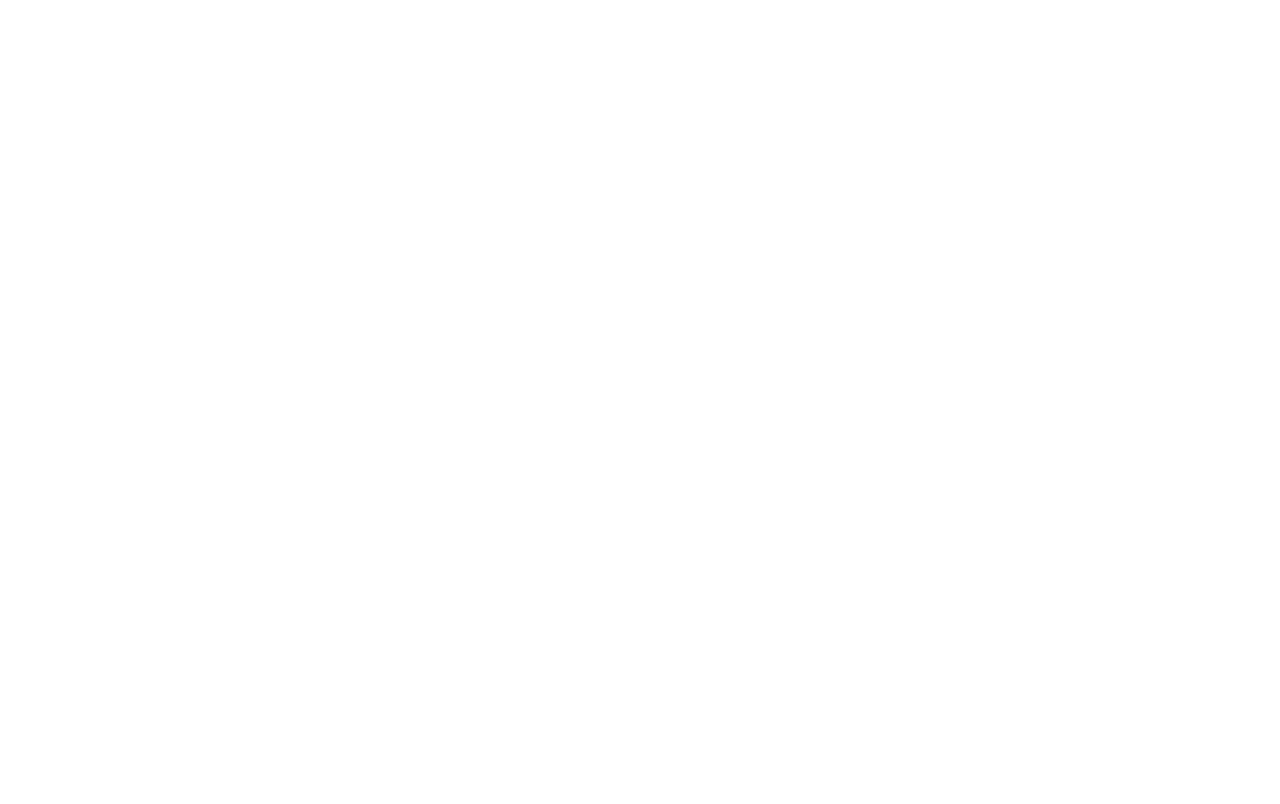
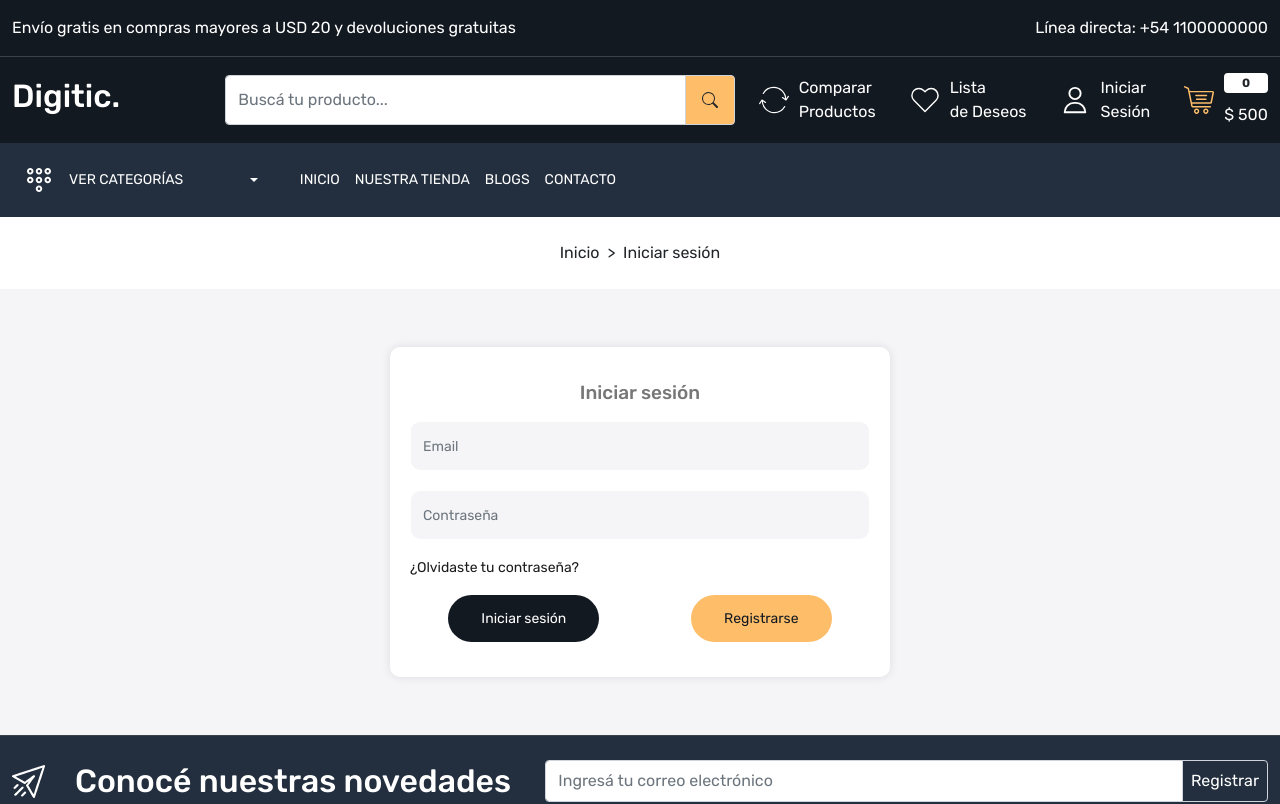
Before and after one commit to francolivelli/digistore, a React (Create React App) app in the folder client/: page /login in a window 1280 px wide. Before the commit this address had no page. Shown: the top 804 px of the page. Built offline with nearby package versions, Linux system fonts and the light colour scheme.

Commit message:
auth flow

```diff
--- a/client/src/App.css
+++ b/client/src/App.css
@@ -597,3 +597,52 @@
 }
 
 /* Compare Product Page Ends Here */
+
+/* Auth Card */
+
+.auth-card {
+  padding: 35px 20px;
+  background-color: white;
+  width: 500px;
+  margin: 10px auto;
+  border-radius: 10px;
+  box-shadow: 0 0 10px #0000001a;
+}
+
+.auth-card h3 {
+  font-size: 19px;
+  font-weight: 500;
+  color: var(--color-777777);
+}
+
+.auth-card p {
+  font-size: 13px;
+  color: var(--color-777777);
+}
+
+.auth-card .form-control {
+  height: 50px;
+  background-color: var(--color-f5f5f7);
+  color: var(--color-131921);
+  font-size: 14px;
+  border-radius: 10px;
+  border-color: transparent;
+}
+
+.auth-card a {
+  font-size: 14px;
+  font-weight: 400;
+  color: var(--color-1c1c1b);
+}
+
+.auth-card .signup {
+  background-color: var(--color-febd69);
+  color: var(--color-131921);
+}
+
+.auth-card .signup:hover {
+  background-color: var(--color-131921);
+  color: white;
+}
+
+/* Auth Card Ends Here */
--- a/client/src/App.js
+++ b/client/src/App.js
@@ -9,6 +9,10 @@
 import Blog from "./pages/Blog";
 import CompareProduct from "./pages/CompareProduct";
 import Wishlist from "./pages/Wishlist";
+import Login from "./pages/Login";
+import ForgotPassword from "./pages/ForgotPassword";
+import Signup from "./pages/Signup";
+import ResetPassword from "./pages/ResetPassword";
 
 function App() {
   return (
@@ -23,6 +27,10 @@
             <Route path="blogs" element={<Blog />} />
             <Route path="compare-product" element={<CompareProduct />} />
             <Route path="wishlist" element={<Wishlist />} />
+            <Route path="login" element={<Login />} />
+            <Route path="forgot-password" element={<ForgotPassword />} />
+            <Route path="signup" element={<Signup />} />
+            <Route path="reset-password" element={<ResetPassword />} />
           </Route>
         </Routes>
       </BrowserRouter>
--- /dev/null
+++ b/client/src/pages/ForgotPassword.js
@@ -0,0 +1,47 @@
+import React from "react";
+import BreadCrumb from "../components/BreadCrumb";
+import Meta from "../components/Meta";
+import { Link } from "react-router-dom";
+
+const ForgotPassword = () => {
+  return (
+    <>
+      <Meta title={"Recuperar contraseña"} />
+      <BreadCrumb title="Recuperar contraseña" />
+      <div className="login-wrapper py-5 home-wrapper-2">
+        <div className="container-xxl">
+          <div className="row">
+            <div className="col-12">
+              <div className="auth-card">
+                <h3 className="text-center mb-3">Recuperar contraseña</h3>
+                <p className="text-center my-2 mb-3">
+                  Te enviaremos un email para que recuperes tu contraseña
+                </p>
+                <form action="" className="d-flex flex-column gap-15">
+                  <div>
+                    <input
+                      type="email"
+                      name="email"
+                      placeholder="Email"
+                      className="form-control"
+                    />
+                  </div>
+                  <div>
+                    <div className="mt-3 d-flex justify-content-center flex-column gap-15 align-items-center">
+                      <button className="button border-0" type="submit">
+                        Enviar
+                      </button>
+                      <Link to="/login">Cancelar</Link>
+                    </div>
+                  </div>
+                </form>
+              </div>
+            </div>
+          </div>
+        </div>
+      </div>
+    </>
+  );
+};
+
+export default ForgotPassword;
--- /dev/null
+++ b/client/src/pages/Login.js
@@ -0,0 +1,55 @@
+import React from "react";
+import BreadCrumb from "../components/BreadCrumb";
+import Meta from "../components/Meta";
+import { Link } from "react-router-dom";
+
+const Login = () => {
+  return (
+    <>
+      <Meta title={"Iniciar sesión"} />
+      <BreadCrumb title="Iniciar sesión" />
+      <div className="login-wrapper py-5 home-wrapper-2">
+        <div className="container-xxl">
+          <div className="row">
+            <div className="col-12">
+              <div className="auth-card">
+                <h3 className="text-center mb-3">Iniciar sesión</h3>
+                <form action="" className="d-flex flex-column gap-15">
+                  <div>
+                    <input
+                      type="email"
+                      name="email"
+                      placeholder="Email"
+                      className="form-control"
+                    />
+                  </div>
+                  <div className="mt-1">
+                    <input
+                      type="password"
+                      name="password"
+                      placeholder="Contraseña"
+                      className="form-control"
+                    />
+                  </div>
+                  <div>
+                    <Link to="/forgot-password">¿Olvidaste tu contraseña?</Link>
+                    <div className="mt-3 d-flex justify-content-around gap-15 align-items-center">
+                      <button className="button border-0">
+                        Iniciar sesión
+                      </button>
+                      <Link to="/signup" className="button signup">
+                        Registrarse
+                      </Link>
+                    </div>
+                  </div>
+                </form>
+              </div>
+            </div>
+          </div>
+        </div>
+      </div>
+    </>
+  );
+};
+
+export default Login;
--- /dev/null
+++ b/client/src/pages/ResetPassword.js
@@ -0,0 +1,50 @@
+import React from "react";
+import BreadCrumb from "../components/BreadCrumb";
+import Meta from "../components/Meta";
+
+const ResetPassword = () => {
+  return (
+    <>
+      <Meta title={"Restablecer contraseña"} />
+      <BreadCrumb title="Restablecer contraseña" />
+      <div className="login-wrapper py-5 home-wrapper-2">
+        <div className="container-xxl">
+        <div className="row">
+          <div className="col-12">
+            <div className="auth-card">
+              <h3 className="text-center mb-3">Restablecer contraseña</h3>
+              <form action="" className="d-flex flex-column gap-15">
+                <div>
+                  <input
+                    type="password"
+                    name="password"
+                    placeholder="Contraseña"
+                    className="form-control"
+                  />
+                </div>
+                <div>
+                  <input
+                    type="password"
+                    name="confpassword"
+                    placeholder="Confirmar contraseña"
+                    className="form-control"
+                  />
+                </div>
+                <div>
+                  <div className="mt-3 d-flex justify-content-center flex-column gap-15 align-items-center">
+                    <button className="button border-0" type="submit">
+                      Cambiar
+                    </button>
+                  </div>
+                </div>
+              </form>
+            </div>
+          </div>
+        </div>
+        </div>
+      </div>
+    </>
+  );
+};
+
+export default ResetPassword;
--- /dev/null
+++ b/client/src/pages/Signup.js
@@ -0,0 +1,66 @@
+import React from "react";
+import BreadCrumb from "../components/BreadCrumb";
+import Meta from "../components/Meta";
+
+const Signup = () => {
+  return (
+    <>
+      <Meta title={"Registrarse"} />
+      <BreadCrumb title="Registrarse" />
+      <div className="login-wrapper py-5 home-wrapper-2">
+        <div className="container-xxl">
+          <div className="row">
+            <div className="col-12">
+              <div className="auth-card">
+                <h3 className="text-center mb-3">Crear cuenta</h3>
+                <form action="" className="d-flex flex-column gap-15">
+                  <div>
+                    <input
+                      type="text"
+                      name="name"
+                      placeholder="Nombre"
+                      className="form-control"
+                    />
+                  </div>
+                  <div>
+                    <input
+                      type="email"
+                      name="email"
+                      placeholder="Email"
+                      className="form-control"
+                    />
+                  </div>
+                  <div>
+                    <input
+                      type="tel"
+                      name="telephone"
+                      placeholder="Teléfono"
+                      className="form-control"
+                    />
+                  </div>
+                  <div>
+                    <input
+                      type="password"
+                      name="password"
+                      placeholder="Contraseña"
+                      className="form-control"
+                    />
+                  </div>
+                  <div>
+                    <div className="mt-3 d-flex justify-content-center flex-column gap-15 align-items-center">
+                      <button className="button border-0" type="submit">
+                        Registrar
+                      </button>
+                    </div>
+                  </div>
+                </form>
+              </div>
+            </div>
+          </div>
+        </div>
+      </div>
+    </>
+  );
+};
+
+export default Signup;
```
